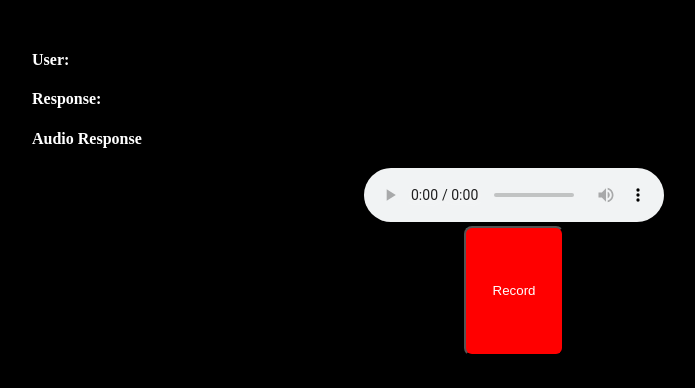
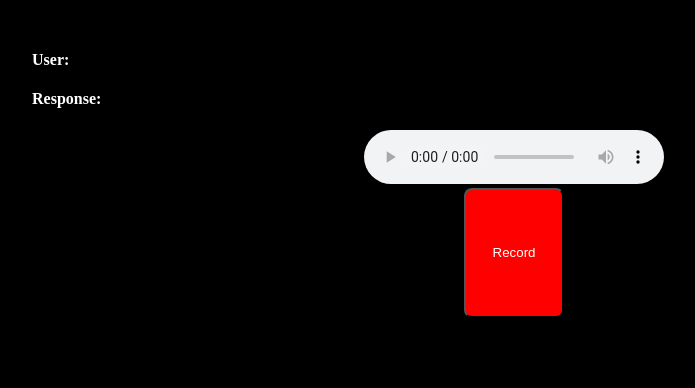
Before and after one commit to jeffng5/chatbot, a Flask app: template templates/sidekick.html in a window 1280 px wide. Shown: the part 307-695 px from the top of the page, without its empty margins (126-821 px from the left). Run offline with Flask 3, Linux system fonts and the light colour scheme; the template is opened without the code that fills it, so the values that code supplies are empty.

Commit message:
small html changes

```diff
--- a/templates/sidekick.html
+++ b/templates/sidekick.html
@@ -15,7 +15,7 @@
 <h4>Response:</h4>
 <h4 class='ans'>{{response}}</h4>
 
-<h4>Audio Response</h4>
+
 <center>
 <audio controls autoplay>
     <source src= {{responseURL}} type='audio/mpeg'>
```
